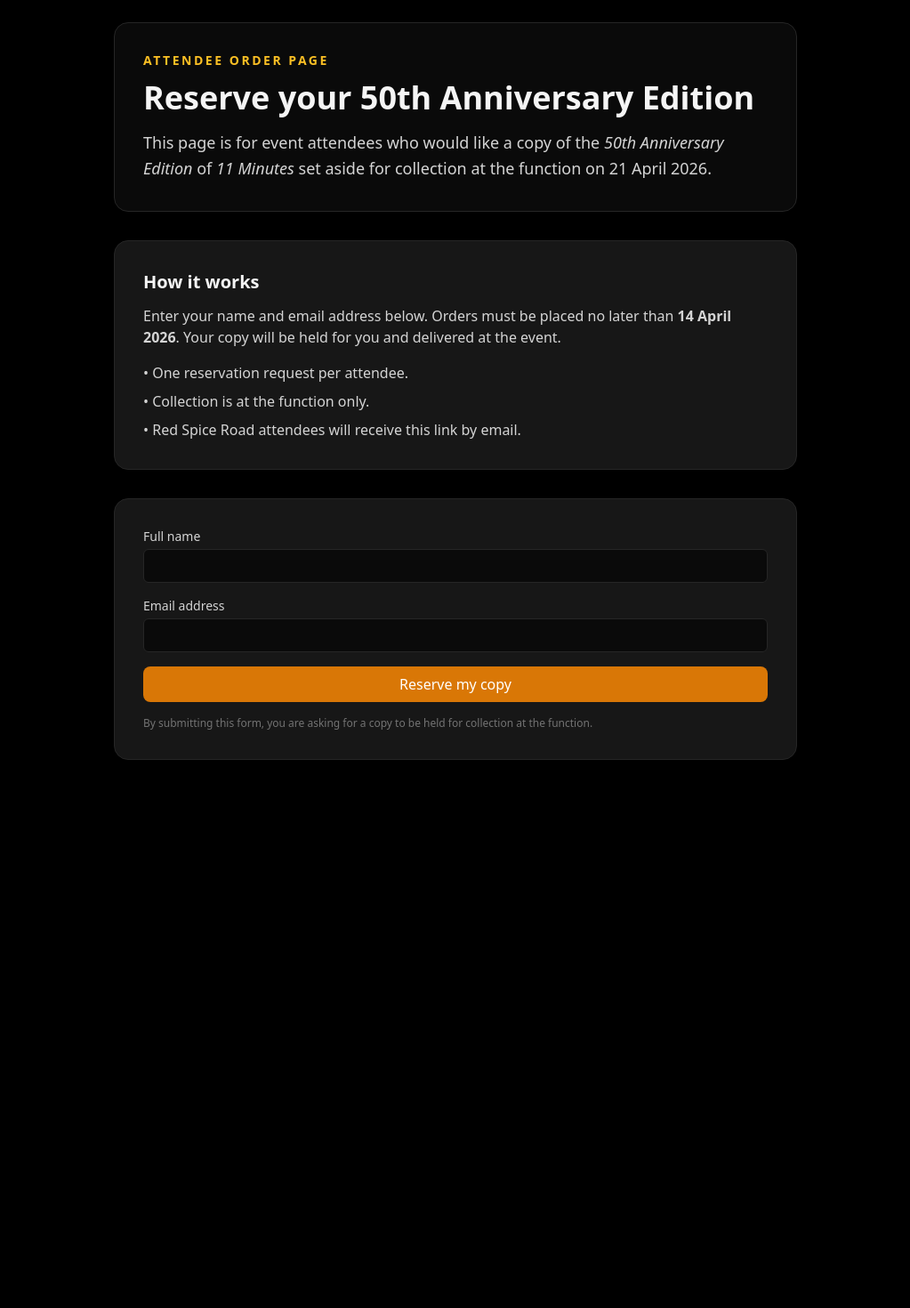
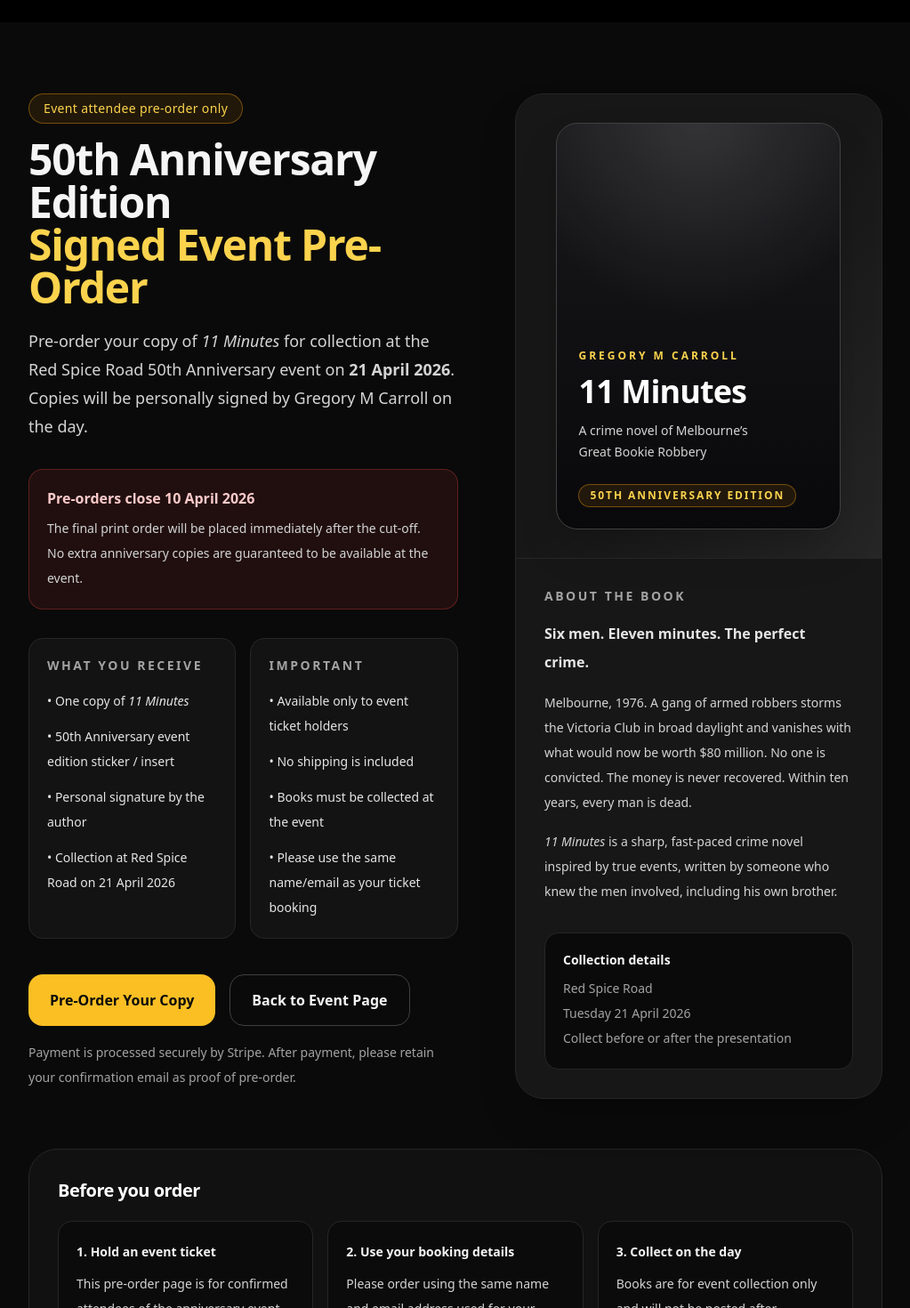
Before and after one commit to gcarroll1/author-site, a Next.js app: page /event/anniversary-edition in a window 1280 px wide. Shown: the part 60-1530 px from the top of the page at 89% size, without its empty margins (128-1151 px from the left). Before the commit the page ends 946 px from the top, so only its background shows below. Built offline with nearby package versions, Linux system fonts and the light colour scheme.

Commit message:
Add Stripe payment option

```diff
--- a/app/event/anniversary-edition/page.tsx
+++ b/app/event/anniversary-edition/page.tsx
@@ -1,122 +1,186 @@
-import BreadcrumbJsonLd from "@/components/BreadcrumbJsonLd";
+import Link from "next/link";
+import type { Metadata } from "next";
 
-export const metadata = {
-  title: "50th Anniversary Edition Order | 11 Minutes",
+export const metadata: Metadata = {
+  title: "50th Anniversary Edition Pre-Order | 11 Minutes",
   description:
-    "Private order page for attendees to reserve the 50th Anniversary Edition for collection at the event.",
+    "Pre-order your signed 50th Anniversary Edition copy of 11 Minutes for collection at the Red Spice Road event on 21 April 2026.",
   robots: {
     index: false,
     follow: false,
   },
 };
 
-const ORDER_DEADLINE_ISO = "2026-04-14T23:59:59+10:00";
-const DEADLINE_LABEL = "14 April 2026";
+const STRIPE_PAYMENT_LINK = "https://buy.stripe.com/9B6aEX2zL4Sra7id0N3Je00";
 
-export default function AnniversaryEditionOrderPage({
-  searchParams,
-}: {
-  searchParams?: { closed?: string; err?: string };
-}) {
-  const isClosed = new Date() > new Date(ORDER_DEADLINE_ISO) || searchParams?.closed === "1";
+export default function AnniversaryEditionPage() {
+  return (
+    <main className="min-h-screen bg-neutral-950 text-neutral-100">
+      <section className="mx-auto max-w-5xl px-6 py-16 sm:px-8 sm:py-20">
+        <div className="grid gap-10 lg:grid-cols-[1.05fr_0.95fr] lg:items-start">
+          {/* Left column */}
+          <div>
+            <div className="mb-4 inline-flex items-center rounded-full border border-amber-500/40 bg-amber-500/10 px-4 py-1.5 text-sm font-medium tracking-wide text-amber-300">
+              Event attendee pre-order only
+            </div>
 
-  const crumbs = [
-    { name: "Home", url: "https://gregorymcarroll.com/" },
-    { name: "Event", url: "https://gregorymcarroll.com/event" },
-    {
-      name: "50th Anniversary Edition Order",
-      url: "https://gregorymcarroll.com/event/anniversary-edition",
-    },
-  ];
+            <h1 className="max-w-3xl text-4xl font-semibold leading-tight tracking-tight sm:text-5xl">
+              50th Anniversary Edition
+              <span className="block text-amber-300">Signed Event Pre-Order</span>
+            </h1>
 
-  return (
-    <>
-      <BreadcrumbJsonLd items={crumbs} />
+            <p className="mt-5 max-w-2xl text-lg leading-8 text-neutral-300">
+              Pre-order your copy of <em>11 Minutes</em> for collection at the
+              Red Spice Road 50th Anniversary event on <strong>21 April 2026</strong>.
+              Copies will be personally signed by Gregory M Carroll on the day.
+            </p>
 
-      <section className="mx-auto grid max-w-3xl gap-8">
-        <div className="rounded-2xl border border-neutral-800 bg-neutral-950 p-6 sm:p-8">
-          <p className="text-sm font-semibold uppercase tracking-[0.18em] text-amber-400">
-            Attendee order page
+            <div className="mt-8 rounded-2xl border border-red-500/30 bg-red-500/10 p-5">
+              <p className="text-base font-semibold text-red-200">
+                Pre-orders close 10 April 2026
               </p>
-          <h1 className="mt-3 text-3xl font-extrabold text-neutral-100 sm:text-4xl">
-            Reserve your 50th Anniversary Edition
-          </h1>
-          <p className="mt-4 text-lg leading-relaxed text-neutral-300">
-            This page is for event attendees who would like a copy of the
-            <em> 50th Anniversary Edition </em>
-            of <em>11 Minutes</em> set aside for collection at the function on 21 April 2026.
+              <p className="mt-2 text-sm leading-7 text-neutral-300">
+                The final print order will be placed immediately after the cut-off.
+                No extra anniversary copies are guaranteed to be available at the event.
               </p>
             </div>
 
-        <div className="grid gap-4 rounded-2xl border border-neutral-800 bg-neutral-900 p-6 sm:p-8">
-          <div>
-            <h2 className="text-xl font-semibold text-neutral-100">How it works</h2>
-            <p className="mt-3 text-neutral-300">
-              Enter your name and email address below. Orders must be placed no later than
-              <strong> {DEADLINE_LABEL}</strong>. Your copy will be held for you and delivered at the event.
+            <div className="mt-8 grid gap-4 sm:grid-cols-2">
+              <div className="rounded-2xl border border-neutral-800 bg-neutral-900/70 p-5">
+                <h2 className="text-sm font-semibold uppercase tracking-[0.18em] text-neutral-400">
+                  What you receive
+                </h2>
+                <ul className="mt-4 space-y-3 text-sm leading-7 text-neutral-200">
+                  <li>• One copy of <em>11 Minutes</em></li>
+                  <li>• 50th Anniversary event edition sticker / insert</li>
+                  <li>• Personal signature by the author</li>
+                  <li>• Collection at Red Spice Road on 21 April 2026</li>
+                </ul>
+              </div>
+
+              <div className="rounded-2xl border border-neutral-800 bg-neutral-900/70 p-5">
+                <h2 className="text-sm font-semibold uppercase tracking-[0.18em] text-neutral-400">
+                  Important
+                </h2>
+                <ul className="mt-4 space-y-3 text-sm leading-7 text-neutral-200">
+                  <li>• Available only to event ticket holders</li>
+                  <li>• No shipping is included</li>
+                  <li>• Books must be collected at the event</li>
+                  <li>• Please use the same name/email as your ticket booking</li>
+                </ul>
+              </div>
+            </div>
+
+            <div className="mt-10 flex flex-col gap-4 sm:flex-row">
+              <Link
+                href={STRIPE_PAYMENT_LINK}
+                target="_blank"
+                rel="noopener noreferrer"
+                className="inline-flex items-center justify-center rounded-2xl bg-amber-400 px-6 py-4 text-base font-semibold text-neutral-950 transition hover:bg-amber-300"
+              >
+                Pre-Order Your Copy
+              </Link>
+
+              <Link
+                href="/event"
+                className="inline-flex items-center justify-center rounded-2xl border border-neutral-700 px-6 py-4 text-base font-semibold text-neutral-100 transition hover:border-neutral-500 hover:bg-neutral-900"
+              >
+                Back to Event Page
+              </Link>
+            </div>
+
+            <p className="mt-4 text-sm leading-7 text-neutral-400">
+              Payment is processed securely by Stripe. After payment, please retain
+              your confirmation email as proof of pre-order.
             </p>
           </div>
 
-          <ul className="grid gap-2 text-neutral-300">
-            <li>• One reservation request per attendee.</li>
-            <li>• Collection is at the function only.</li>
-            <li>• Red Spice Road attendees will receive this link by email.</li>
-          </ul>
+          {/* Right column */}
+          <div className="lg:pl-6">
+            <div className="overflow-hidden rounded-[2rem] border border-neutral-800 bg-neutral-900 shadow-2xl">
+              <div className="border-b border-neutral-800 bg-gradient-to-br from-neutral-900 via-neutral-900 to-neutral-800 p-8">
+                <div className="mx-auto flex aspect-[0.7] max-w-[320px] items-end rounded-[1.5rem] border border-neutral-700 bg-[radial-gradient(circle_at_top,_rgba(255,255,255,0.12),_transparent_45%),linear-gradient(180deg,#18181b_0%,#09090b_100%)] p-6 shadow-2xl">
+                  <div>
+                    <p className="text-xs font-semibold uppercase tracking-[0.25em] text-amber-300">
+                      Gregory M Carroll
+                    </p>
+                    <h2 className="mt-3 text-4xl font-bold tracking-tight text-white">
+                      11 Minutes
+                    </h2>
+                    <p className="mt-3 max-w-[14rem] text-sm leading-6 text-neutral-300">
+                      A crime novel of Melbourne’s Great Bookie Robbery
+                    </p>
+                    <div className="mt-6 inline-flex rounded-full border border-amber-500/40 bg-amber-500/10 px-3 py-1 text-xs font-semibold uppercase tracking-[0.16em] text-amber-300">
+                      50th Anniversary Edition
+                    </div>
+                  </div>
+                </div>
               </div>
 
-        {isClosed ? (
-          <div className="rounded-2xl border border-amber-700/50 bg-amber-950/40 p-6 sm:p-8">
-            <h2 className="text-2xl font-bold text-amber-300">Orders are now closed</h2>
-            <p className="mt-3 text-neutral-200">
-              The order deadline for the 50th Anniversary Edition passed on
-              <strong> {DEADLINE_LABEL}</strong>.
+              <div className="p-8">
+                <h3 className="text-sm font-semibold uppercase tracking-[0.18em] text-neutral-400">
+                  About the book
+                </h3>
+
+                <p className="mt-4 text-base leading-8 text-neutral-200">
+                  <strong>Six men. Eleven minutes. The perfect crime.</strong>
                 </p>
-            <p className="mt-2 text-neutral-300">
-              If you still need help, please reply to the event email or speak to staff at Red Spice Road.
+
+                <p className="mt-4 text-sm leading-7 text-neutral-300">
+                  Melbourne, 1976. A gang of armed robbers storms the Victoria Club in broad daylight
+                  and vanishes with what would now be worth $80 million. No one is convicted.
+                  The money is never recovered. Within ten years, every man is dead.
+                </p>
+
+                <p className="mt-4 text-sm leading-7 text-neutral-300">
+                  <em>11 Minutes</em> is a sharp, fast-paced crime novel inspired by true events,
+                  written by someone who knew the men involved, including his own brother.
+                </p>
+
+                <div className="mt-8 rounded-2xl border border-neutral-800 bg-neutral-950 p-5">
+                  <p className="text-sm font-semibold text-neutral-100">
+                    Collection details
+                  </p>
+                  <p className="mt-2 text-sm leading-7 text-neutral-400">
+                    Red Spice Road<br />
+                    Tuesday 21 April 2026<br />
+                    Collect before or after the presentation
                   </p>
                 </div>
-        ) : (
-          <form
-            className="grid gap-4 rounded-2xl border border-neutral-800 bg-neutral-900 p-6 sm:p-8"
-            action="/api/anniversary-edition-order"
-            method="POST"
-          >
-            <div className="grid gap-1">
-              <label className="text-sm text-neutral-300" htmlFor="name">
-                Full name
-              </label>
-              <input className="input" id="name" name="name" required />
+              </div>
+            </div>
+          </div>
         </div>
 
-            <div className="grid gap-1">
-              <label className="text-sm text-neutral-300" htmlFor="email">
-                Email address
-              </label>
-              <input className="input" id="email" name="email" type="email" required />
+        <section className="mt-14 rounded-[2rem] border border-neutral-800 bg-neutral-900/60 p-8">
+          <h2 className="text-xl font-semibold tracking-tight text-white">
+            Before you order
+          </h2>
+
+          <div className="mt-5 grid gap-4 text-sm leading-7 text-neutral-300 sm:grid-cols-3">
+            <div className="rounded-2xl border border-neutral-800 bg-neutral-950/80 p-5">
+              <p className="font-semibold text-neutral-100">1. Hold an event ticket</p>
+              <p className="mt-2">
+                This pre-order page is for confirmed attendees of the anniversary event.
+              </p>
             </div>
 
-            <input type="hidden" name="deadline" value={ORDER_DEADLINE_ISO} />
-            <input
-              type="hidden"
-              name="notes"
-              value="50th Anniversary Edition order for delivery at the 21 April 2026 event."
-            />
-            <input type="text" name="hp" tabIndex={-1} aria-hidden="true" className="hidden" />
+            <div className="rounded-2xl border border-neutral-800 bg-neutral-950/80 p-5">
+              <p className="font-semibold text-neutral-100">2. Use your booking details</p>
+              <p className="mt-2">
+                Please order using the same name and email address used for your event ticket.
+              </p>
+            </div>
 
-            <button className="btn" type="submit">
-              Reserve my copy
-            </button>
-
-            {searchParams?.err ? (
-              <p className="text-sm text-red-300">Please enter a valid name and email address.</p>
-            ) : null}
-
-            <p className="text-xs text-neutral-500">
-              By submitting this form, you are asking for a copy to be held for collection at the function.
+            <div className="rounded-2xl border border-neutral-800 bg-neutral-950/80 p-5">
+              <p className="font-semibold text-neutral-100">3. Collect on the day</p>
+              <p className="mt-2">
+                Books are for event collection only and will not be posted after purchase.
               </p>
-          </form>
-        )}
+            </div>
+          </div>
         </section>
-    </>
+      </section>
+    </main>
   );
 }
```
Lines whose indentation alone changed are shown as unchanged.
